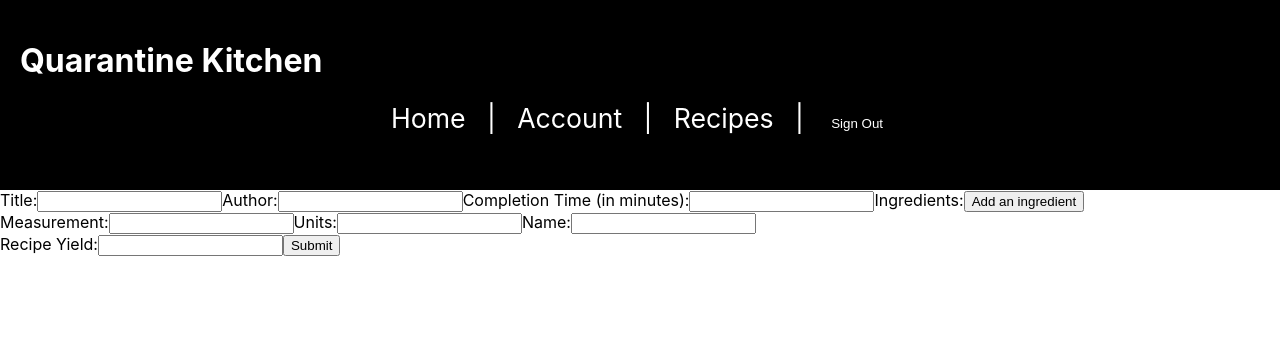
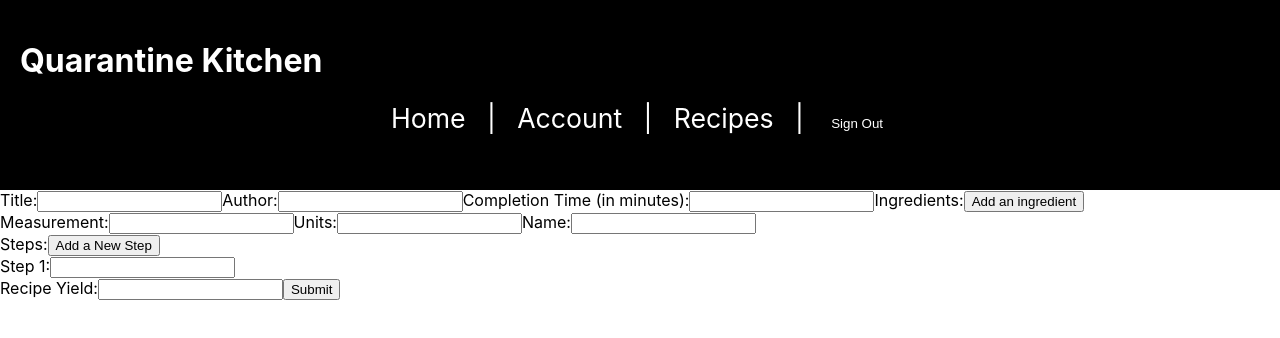
Before and after one commit to RSK9903/cs554-final-project, a React (Create React App) app in the folder front_end/: page /addrecipe in a window 1280 px wide. Shown: the top 338 px of the page. Built offline with nearby package versions, Linux system fonts and the light colour scheme; no server answers; sample sign-in values are in the browser's storage; the HTML template or start-up script is replaced by a standard one.

Commit message:
functioning add recipe

```diff
--- a/front_end/src/components/AddRecipe.js
+++ b/front_end/src/components/AddRecipe.js
@@ -9,6 +9,7 @@ function AddRecipe() {
     { measurement: "", unit: "", name: "" },
   ]);
   const newIng = { measurement: "", unit: "", name: "" };
+  const [stepsData, setStepsData] = useState([""]);
   const [submitted, setSubmitted] = useState(false);
   const addIng = () => {
     setIngredientData([...ingredientData, { ...newIng }]);
@@ -18,24 +19,30 @@ function AddRecipe() {
     tempIng[event.target.dataset.id][event.target.name] = event.target.value;
     setIngredientData(tempIng);
   };
+  const addStep = () => {
+    setStepsData([...stepsData, ""]);
+  };
+  const handleStepChange = (event) => {
+    const tempSteps = [...stepsData];
+    tempSteps[event.target.dataset.id] = event.target.value;
+    setStepsData(tempSteps);
+  };
   const formSubmit = async (event) => {
     event.preventDefault();
 
     let title = document.getElementById("title").value;
     let author = document.getElementById("author").value;
     let completionTime = document.getElementById("completion-time").value;
-    //let steps = document.getElementById("steps").value;
     let recipe_yield = document.getElementById("recipe-yield").value;
 
     let datePosted = Date.now();
-    let steps = ["steps here"];
     let newRecipe = {
       title: title,
       author: author,
       datePosted: datePosted,
       completionTime: parseInt(completionTime),
       ingredients: ingredientData,
-      steps: steps,
+      steps: stepsData,
       recipe_yield: parseInt(recipe_yield),
     };
 
@@ -93,10 +100,23 @@ function AddRecipe() {
             </div>
           );
         })}
-        {/* <label>
+        <label>
           Steps:
-          <input id="steps" name="steps" type="text" />
-        </label> */}
+          <input type="button" value="Add a New Step" onClick={addStep} />
+          {stepsData.map((val, ind) => {
+            return (
+              <div>
+                <label>{"Step " + (ind + 1)}:</label>
+                <input
+                  type="text"
+                  name="step"
+                  data-id={ind}
+                  onChange={handleStepChange}
+                ></input>
+              </div>
+            );
+          })}
+        </label>
         <label>
           Recipe Yield:
           <input id="recipe-yield" name="recipe-yield" type="number" />
```
